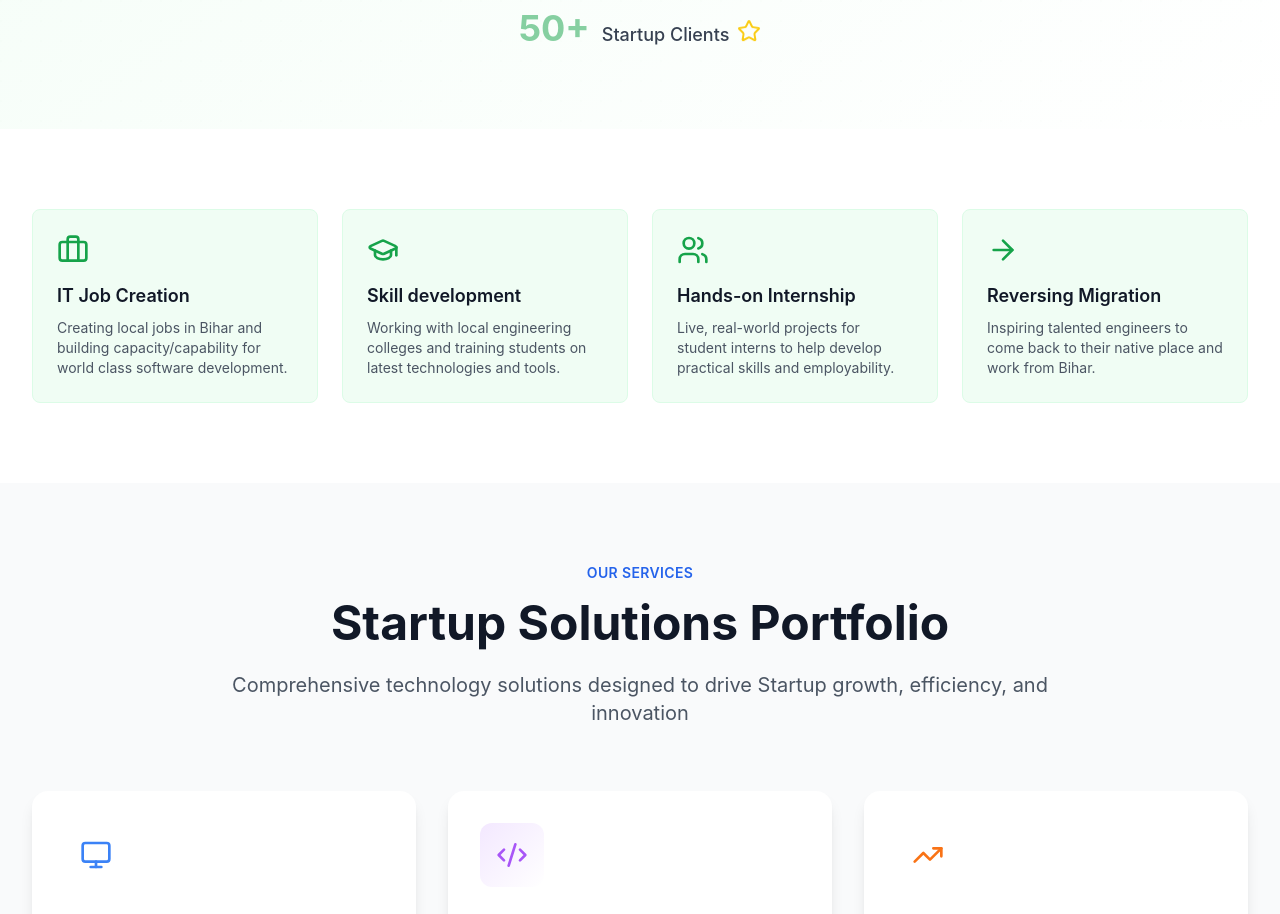
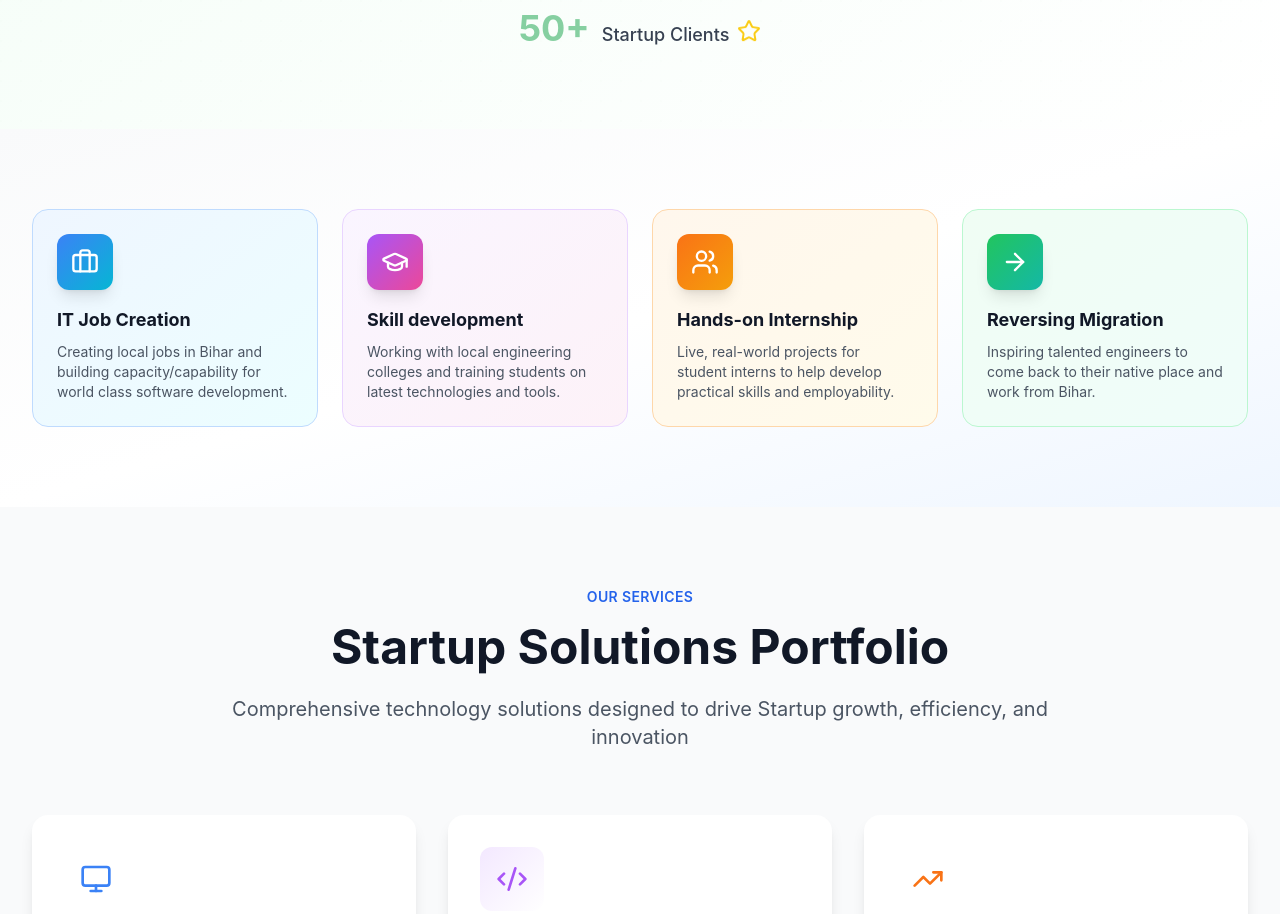
Before and after one commit to kushvardhan/jankiinfotech, a Next.js app: page / in a window 1280 px wide. Shown: the part 900-1814 px from the top of the page. Built offline with nearby package versions, Linux system fonts and the light colour scheme.

Commit message:
features

```diff
--- a/src/components/Features.tsx
+++ b/src/components/Features.tsx
@@ -5,41 +5,61 @@ const features = [
     title: "IT Job Creation",
     icon: Briefcase,
     desc: "Creating local jobs in Bihar and building capacity/capability for world class software development.",
+    gradient: "from-blue-500 to-cyan-500",
+    bgColor: "bg-gradient-to-br from-blue-50 to-cyan-50",
+    borderColor: "border-blue-200",
   },
   {
     title: "Skill development",
     icon: GraduationCap,
     desc: "Working with local engineering colleges and training students on latest technologies and tools.",
+    gradient: "from-purple-500 to-pink-500",
+    bgColor: "bg-gradient-to-br from-purple-50 to-pink-50",
+    borderColor: "border-purple-200",
   },
   {
     title: "Hands-on Internship",
     icon: Users,
     desc: "Live, real-world projects for student interns to help develop practical skills and employability.",
+    gradient: "from-orange-500 to-amber-500",
+    bgColor: "bg-gradient-to-br from-orange-50 to-amber-50",
+    borderColor: "border-orange-200",
   },
   {
     title: "Reversing Migration",
     icon: ArrowRight,
     desc: "Inspiring talented engineers to come back to their native place and work from Bihar.",
+    gradient: "from-green-500 to-teal-500",
+    bgColor: "bg-gradient-to-br from-green-50 to-teal-50",
+    borderColor: "border-green-200",
   },
 ];
 
 export default function Features() {
   return (
-    <section className="py-12 md:py-16 lg:py-20 bg-white overflow-x-hidden">
+    <section className="py-12 md:py-16 lg:py-20 bg-gradient-to-br from-gray-50 via-white to-blue-50 overflow-x-hidden">
       <div className="max-w-7xl mx-auto px-4 sm:px-6 lg:px-8">
         {/* Features Grid */}
         <div className="grid grid-cols-1 sm:grid-cols-2 lg:grid-cols-4 gap-4 md:gap-6">
-          {features.map(({ title, icon: Icon, desc }, index) => (
+          {features.map(
+            (
+              { title, icon: Icon, desc, gradient, bgColor, borderColor },
+              index
+            ) => (
               <div
                 key={index}
-              className="p-4 md:p-6 bg-green-50 rounded-lg border border-green-100 hover:shadow-md transition-shadow duration-300"
+                className={`group p-4 md:p-6 ${bgColor} rounded-2xl border ${borderColor} hover:shadow-xl transition-all duration-500 transform hover:-translate-y-2`}
               >
                 <div className="flex flex-col items-center text-center sm:items-start sm:text-left">
                   <div className="flex-shrink-0 mb-3 md:mb-4">
-                  <Icon className="w-7 md:w-8 h-7 md:h-8 text-green-600" />
+                    <div
+                      className={`w-12 h-12 md:w-14 md:h-14 bg-gradient-to-br ${gradient} rounded-xl flex items-center justify-center shadow-lg group-hover:scale-110 transition-transform duration-300`}
+                    >
+                      <Icon className="w-6 md:w-7 h-6 md:h-7 text-white" />
+                    </div>
                   </div>
                   <div className="w-full">
-                  <h3 className="text-base md:text-lg font-semibold text-gray-900 mb-2 break-words">
+                    <h3 className="text-base md:text-lg font-bold text-gray-900 mb-2 break-words">
                       {title}
                     </h3>
                     <p className="text-gray-600 text-xs md:text-sm leading-relaxed break-words">
@@ -48,7 +68,8 @@ export default function Features() {
                   </div>
                 </div>
               </div>
-          ))}
+            )
+          )}
         </div>
       </div>
     </section>
```
Lines whose indentation alone changed are shown as unchanged.
